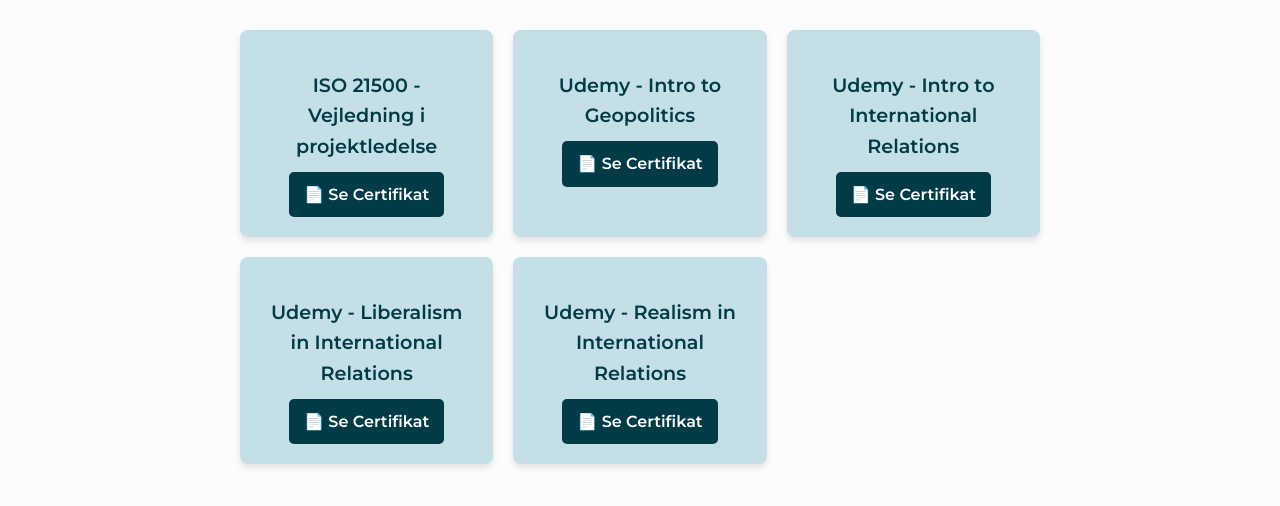
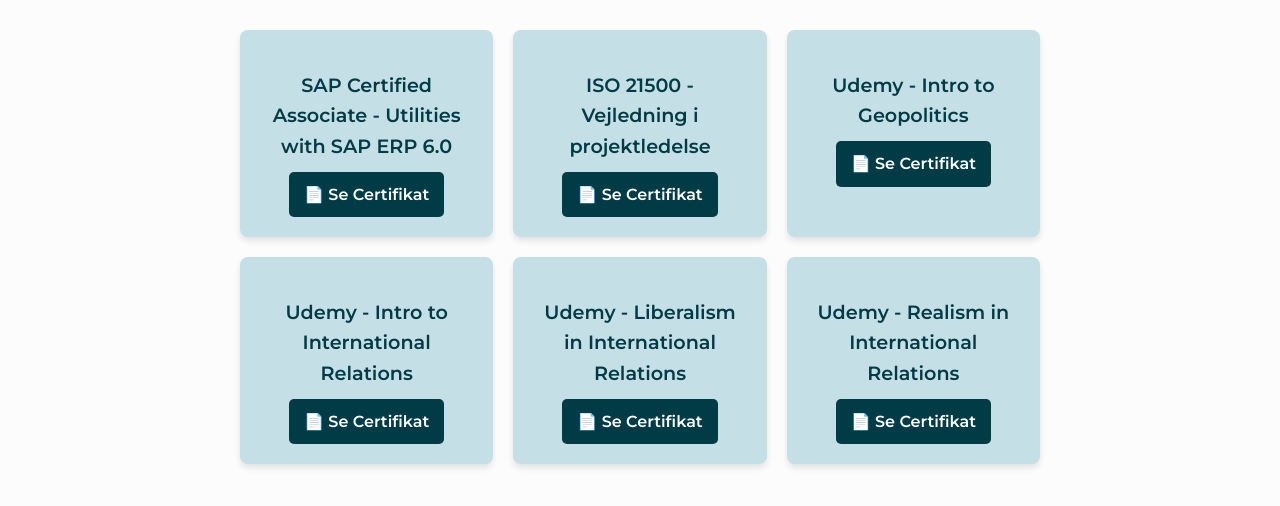
Before and after one commit to asbjornkruuse/asbjornkruuse.github.io, a plain HTML site: page certifikater.html in a window 1280 px wide. Shown: the part 370-876 px from the top of the page. Drawn offline with Linux system fonts and the light colour scheme.

Commit message:
Update certifikater.html

```diff
--- a/certifikater.html
+++ b/certifikater.html
@@ -51,6 +51,10 @@
 
     <div class="cert-grid">
         <div class="cert-card">
+            <h3>SAP Certified Associate - Utilities with SAP ERP 6.0</h3>
+            <a href="https://www.credly.com/badges/54ad90d1-b576-413e-9b20-b163638eb819" target="_black" class="btn">📄 Se Certifikat</a>
+        </div>
+        <div class="cert-card">
             <h3>ISO 21500 - Vejledning i projektledelse</h3>
             <a href="Certifikater/iso-21500-vejledning-i-projektledelse.pdf" target="_blank" class="btn">📄 Se Certifikat</a>
         </div>
```
